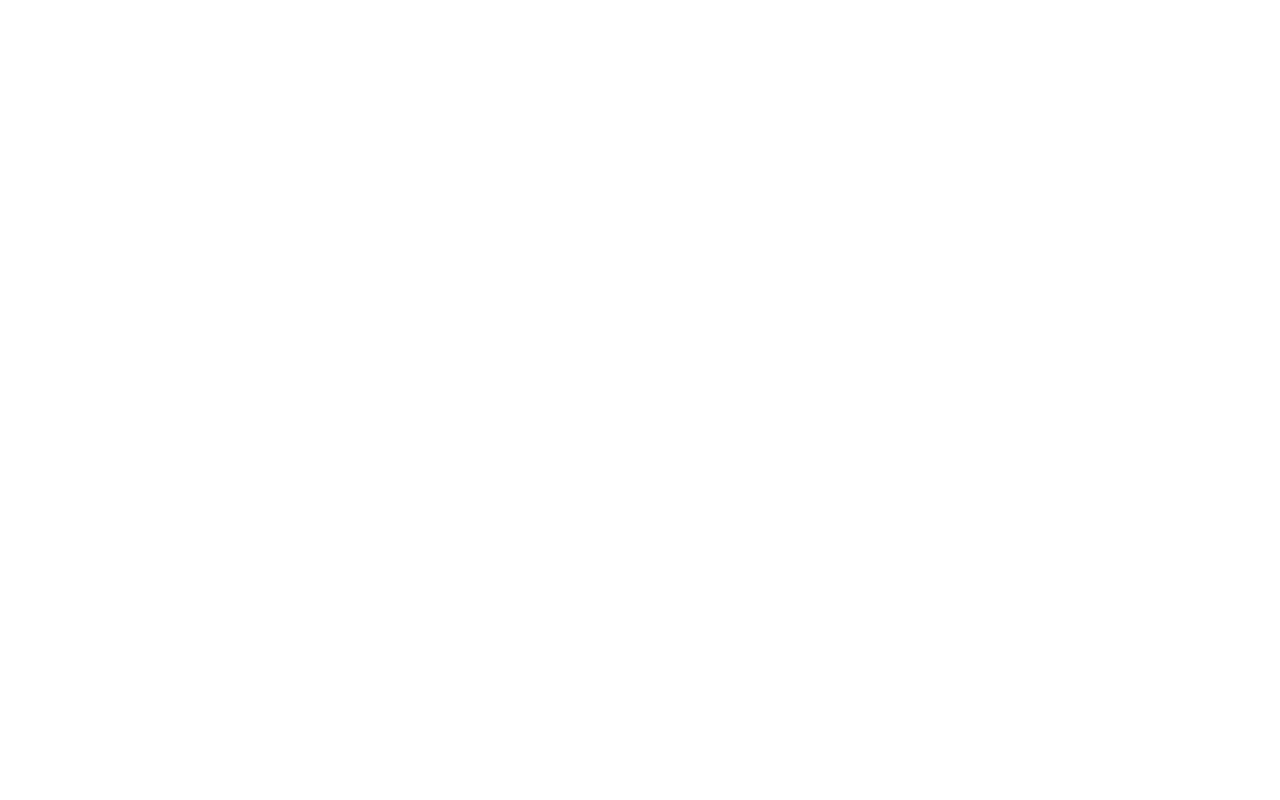
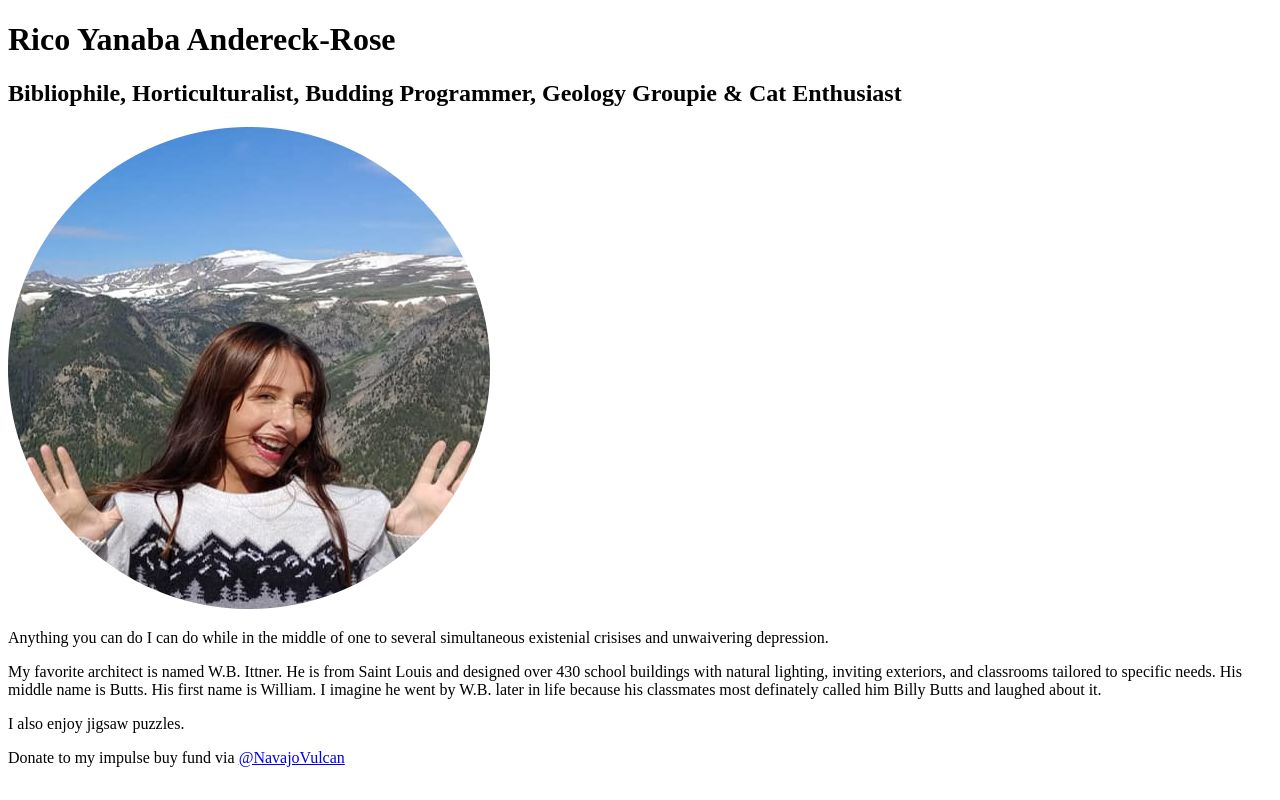
Before and after one commit to STL-WomenPlus-WebDev-March2023/js-assignment-4-html-me-something-NavajoVulcan, a website: page index.html in a window 1280 px wide. Drawn offline with Linux system fonts and the light colour scheme.

Commit message:
html change, add html page

```diff
--- a/index.html
+++ b/index.html
@@ -1,8 +1,28 @@
 <!DOCTYPE html>
 <html>
    <head>
+      <meta charset="UTF-8">
+      <meta name="viewport" content="width=device-width, intial scale=1.0">
+      <link rel="stylesheet" href="./styles.css">
+      <title> About Me Page </title>
    </head>
    <body>
-      <!-- Write your HTML in this file! -->
+   <div class="containter">
+   <h1 class="center"> Rico Yanaba Andereck-Rose </h1>
+   <h2 class="center"> Bibliophile, Horticulturalist, Budding Programmer, Geology Groupie &amp; Cat Enthusiast </h2>
+   <img src="/img/Me.png" class="imgCenter">
+
+<article>
+   <p id="testP"> Anything you can do I can do while in the middle of one to several simultaneous existenial crisises and unwaivering depression. </p>
+   <p id="testP"> My favorite architect is named W.B. Ittner. He is from Saint Louis and designed over 430 school buildings with natural lighting, inviting exteriors, and classrooms tailored to specific needs. His middle name is Butts. His first name is William. I imagine he went by W.B. later in life because his classmates most definately called him Billy Butts and laughed about it. </p>
+   <p id="testP"> I also enjoy jigsaw puzzles. </p>
+</article>
+<footer>
+   <p>  Donate to my impulse buy fund via
+      <a href="https://account.venmo.com/u/NavajoVulcan">@NavajoVulcan</a>
+   </p>
+
+</footer>
    </body>
+
 </html>
```
Also changed, not shown: img/Me.png (added).
